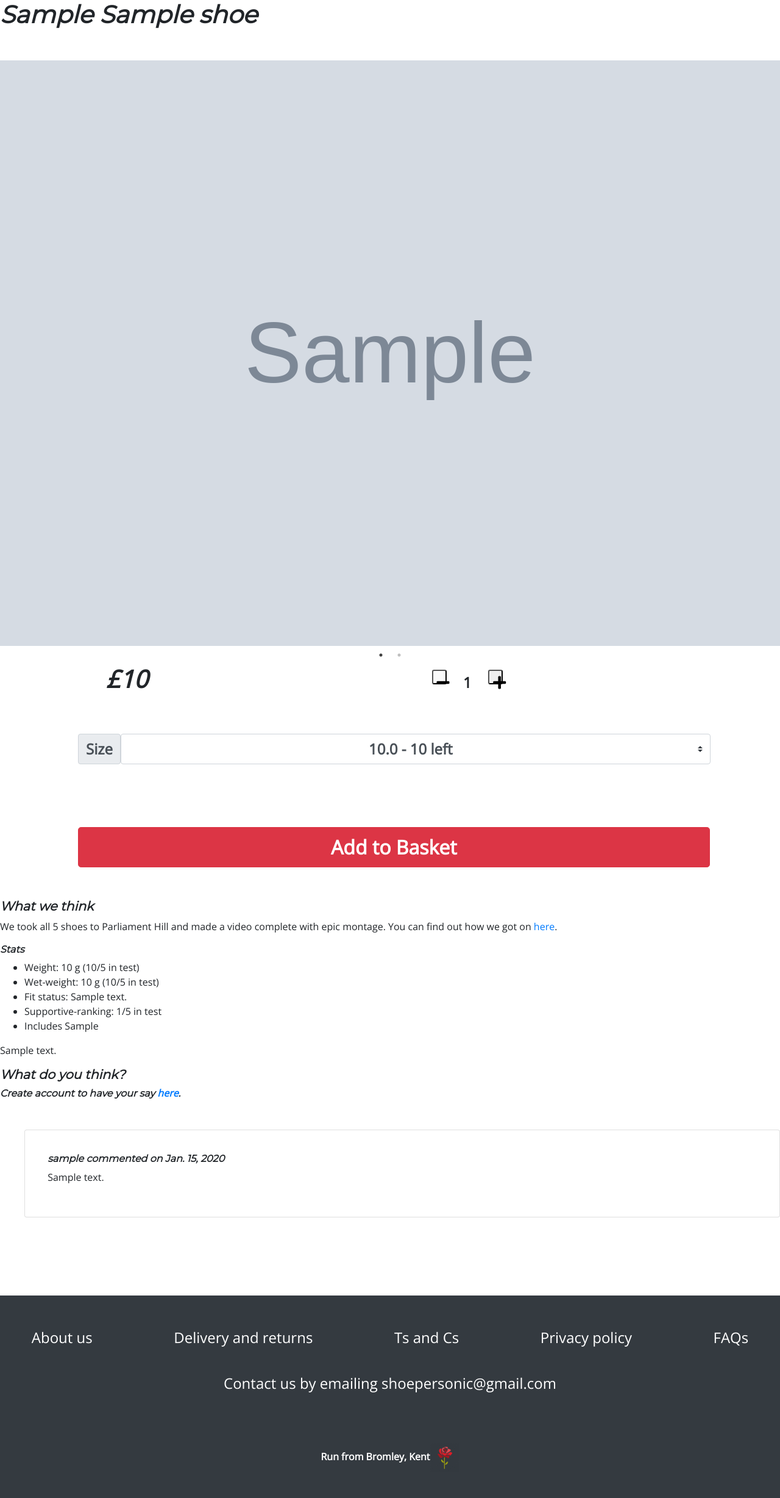
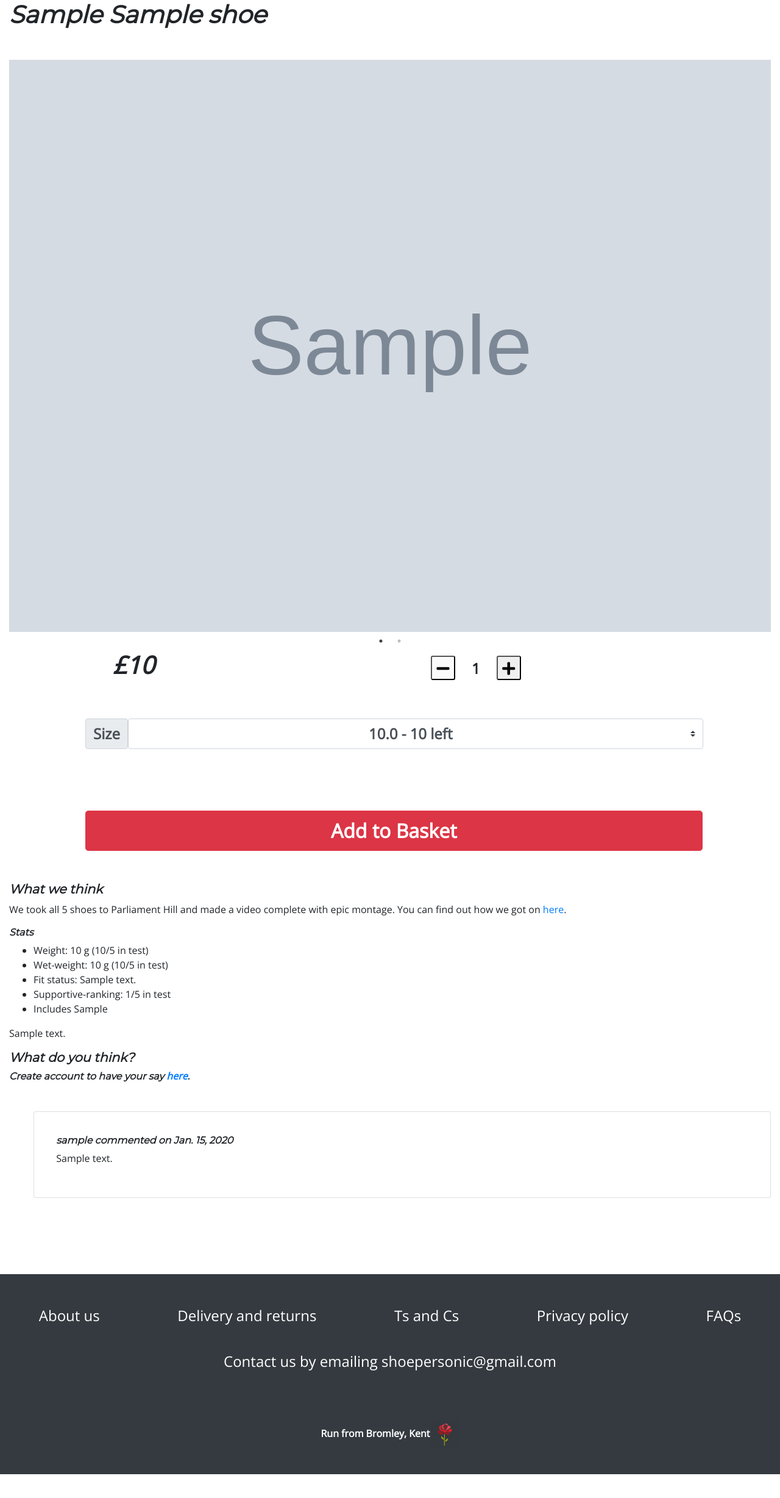
Before and after one commit to harryphelps2/shoepersonic2, a Django app: page /shop/shoe_detail/1/ in a window 1280 px wide. Shown: the part 74-2530 px from the top of the page at 61% size. After the commit the page ends 2491 px from the top, so only its background shows below. Run offline with Django 3.2, Linux system fonts and the light colour scheme; tables that the repository leaves empty hold one stand-in row (values such as "Sample post"); grey boxes marked "Sample" are stand-in pictures; some libraries are stand-ins or nearby versions.

Commit message:
Fine styling to the add to cart stuff.

```diff
--- a/shop/templates/all_shoes.html
+++ b/shop/templates/all_shoes.html
@@ -1,7 +1,7 @@
 {% extends 'base.html' %}
 {% block content %}
+<div class="container-fluid px-2">
 <h1>This season's best cross country spikes all in one place</h1>
-<div class="container-fluid">
     <p>Check out our video review and see all 5 in action <a href="{% url 'our_reviews' %}">here</a>.</p>
     <div class="row">
         {% for shoe in all_shoes %}
--- a/static/css/styles.css
+++ b/static/css/styles.css
@@ -2,14 +2,6 @@
 /* General */
 .body, html {
   height: 100%;
-}
-
-.container-fluid {
-  padding: 0;
-}
-
-#background {
-  padding: 0;
 }
 
 h1 {
@@ -301,6 +293,10 @@ nav {
 }
 
 /* All Shoes Page */
+.all-shoes-container {
+  padding: 2%;
+}
+
 .shoe-card {
   padding: 1%;
   margin: 2%;
@@ -368,8 +364,8 @@ nav {
   min-width: 7rem;
 }
 .price-and-quantity-container__quantity-chooser button {
-  height: 1.5rem;
-  width: 1.5rem;
+  height: 2.5rem;
+  width: 2.5rem;
   color: black;
   border-color: black;
   border-radius: 0.2rem;
--- a/static/css/styles.scss
+++ b/static/css/styles.scss
@@ -7,14 +7,6 @@ $primary-button-red: linear-gradient(rgb(246, 6, 6), rgb(255, 131, 131));
 
 .body, html {
     height: 100%;
-}
-
-.container-fluid{
-    padding: 0;
-}
-
-#background{
-    padding: 0;
 }
 
 h1{
@@ -315,6 +307,10 @@ nav{
 }
 /* All Shoes Page */
 
+.all-shoes-container{
+    padding: 2%;
+}
+
 .shoe-card{
     padding: 1%;
     margin: 2%;
@@ -388,8 +384,8 @@ nav{
         min-width: 7.0rem;
 
         button{
-            height: 1.5rem;
-            width: 1.5rem;
+            height: 2.5rem;
+            width: 2.5rem;
             color: black;
             border-color: black;
             border-radius: 0.2rem;
```
Also changed, not shown: 3 other files.
